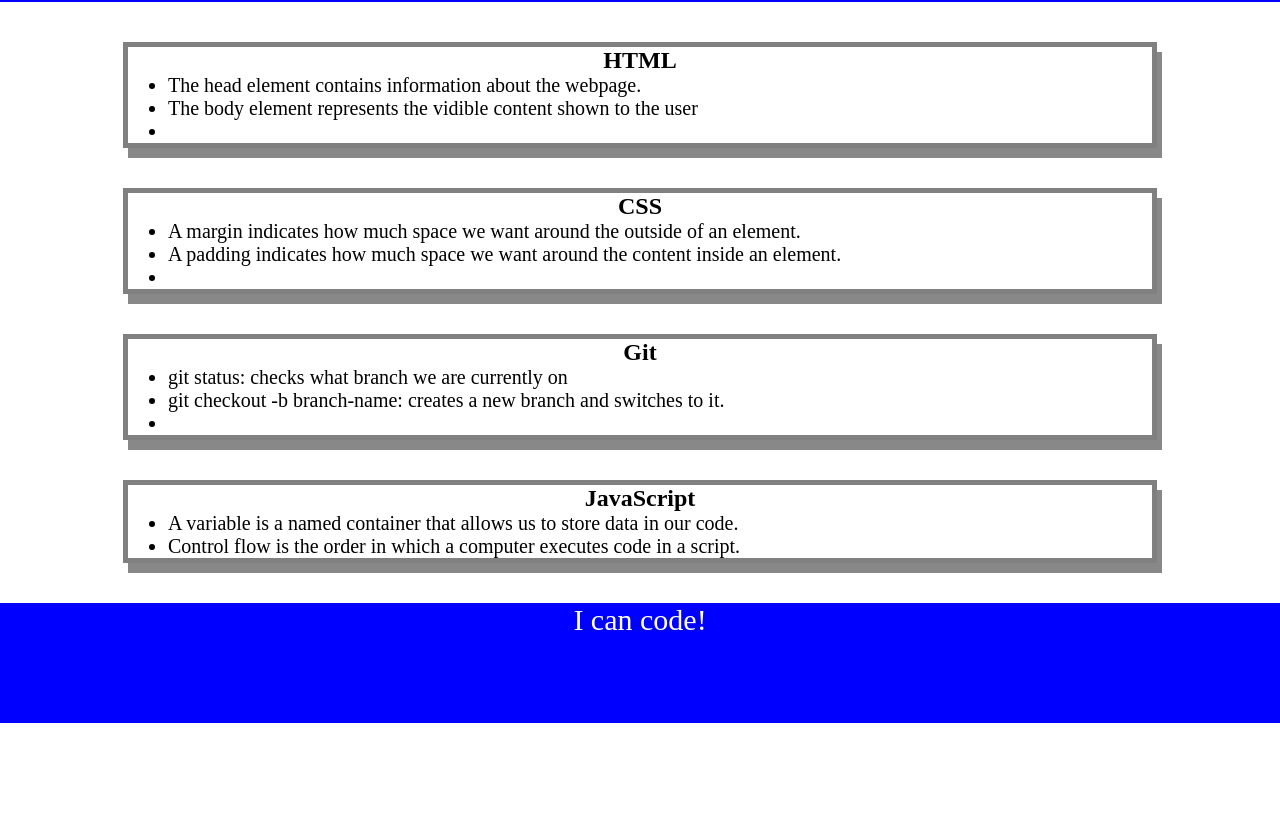
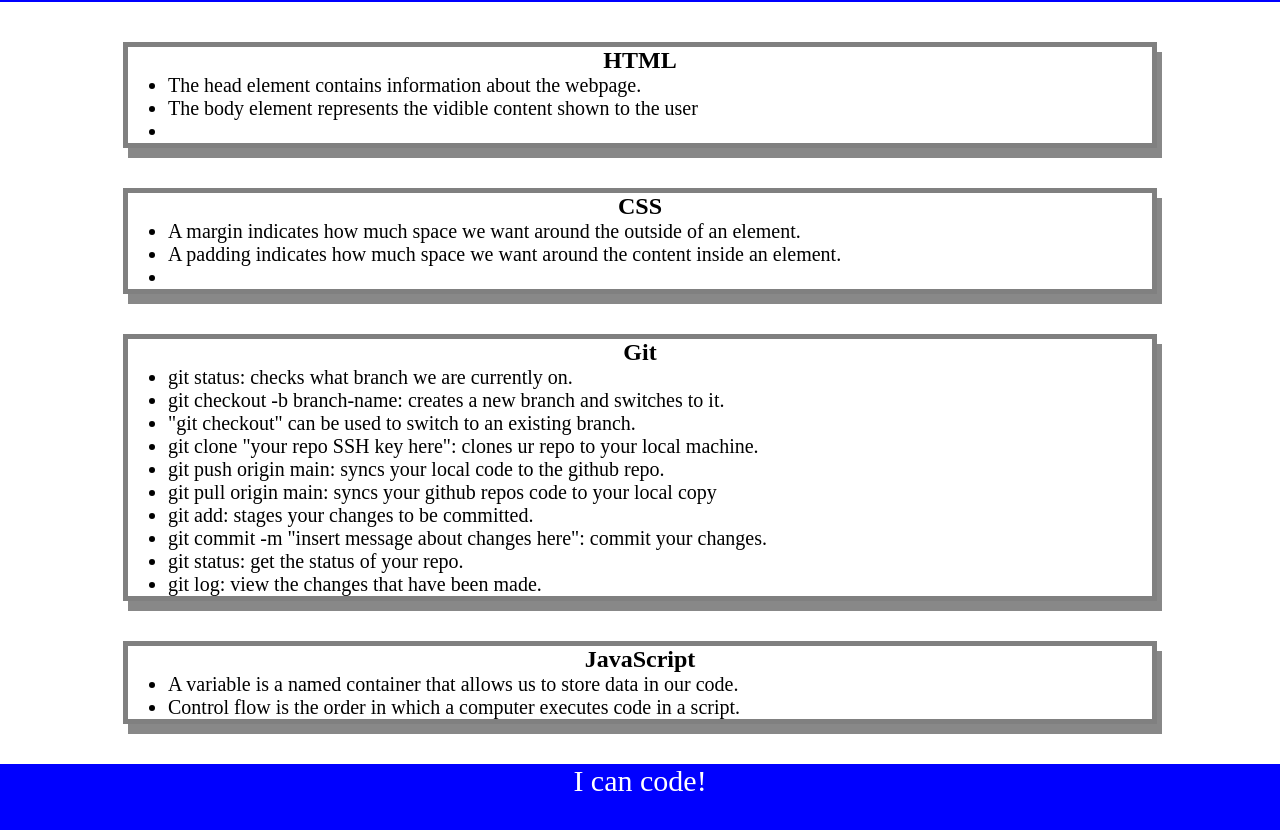
Before and after one commit to wvoigt722/prework-study-guide, a plain HTML site: page prework-study-guide/index.html in a window 1280 px wide. Shown: the part 118-948 px from the top of the page. Before the commit the page ends 841 px from the top, so only its background shows below. Drawn offline with Linux system fonts and the light colour scheme.

Commit message:
added notes to the git section

```diff
--- a/prework-study-guide/index.html
+++ b/prework-study-guide/index.html
@@ -35,9 +35,16 @@
       <section class="card" id="git-section">
         <h2>Git</h2>
         <ul>
-          <li>git status: checks what branch we are currently on</li>
-          <li>git checkout -b branch-name: creates a new branch and switches to it.</li>
-          <li></li>
+          <li>git status: checks what branch we are currently on.</li>
+          <li>git checkout -b branch-name: creates a new branch and switches to it.</l>
+          <li>"git checkout" can be used to switch to an existing branch.</li>
+          <li>git clone "your repo SSH key here": clones ur repo to your local machine.</li>
+          <li>git push origin main: syncs your local code to the github repo.</li>
+          <li>git pull origin main: syncs your github repos code to your local copy</li>
+          <li>git add: stages your changes to be committed.</li>
+          <li>git commit -m "insert message about changes here": commit your changes.</li>
+          <li>git status: get the status of your repo.</li>
+          <li>git log: view the changes that have been made.</li>
         </ul>
       </section>
 
```
